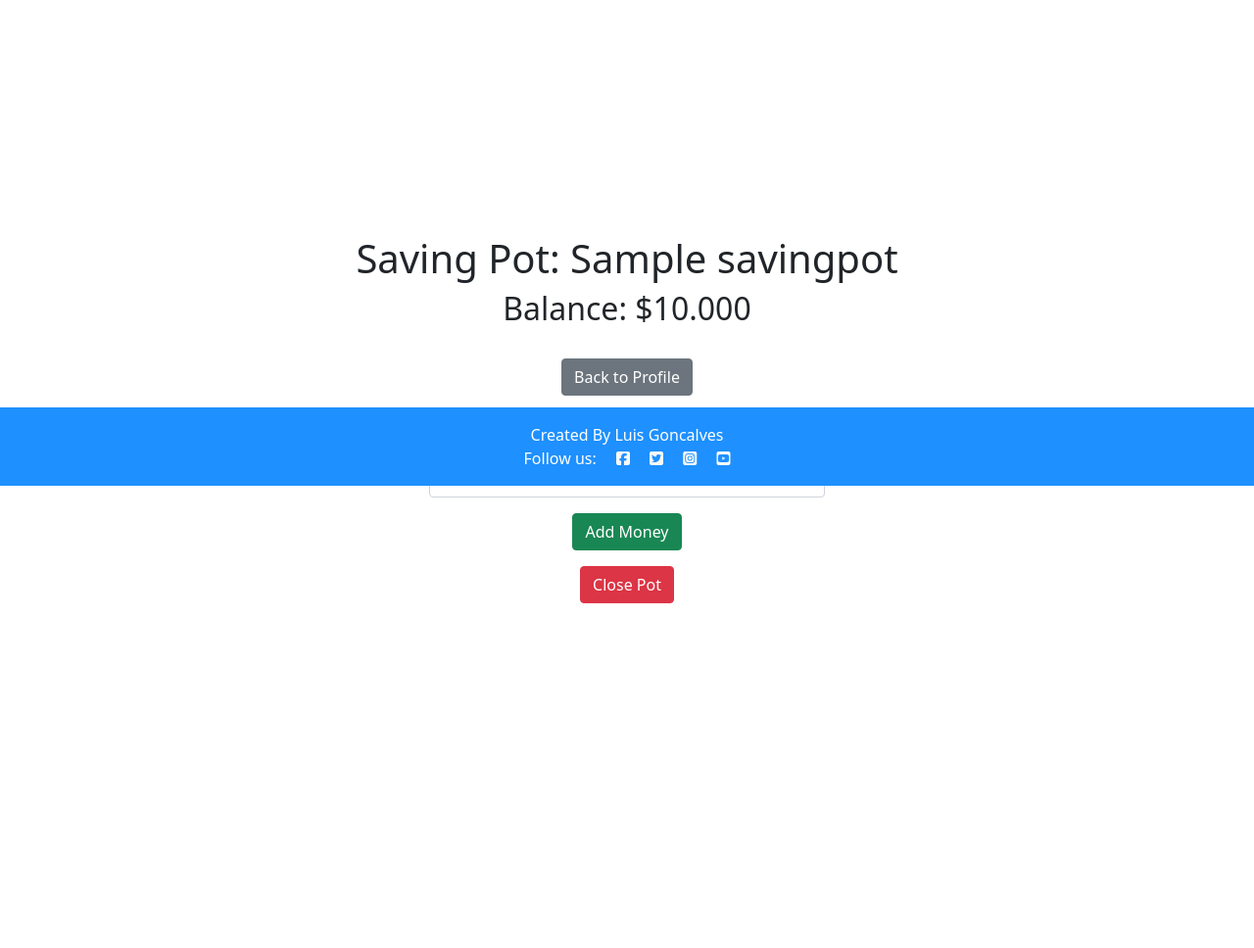
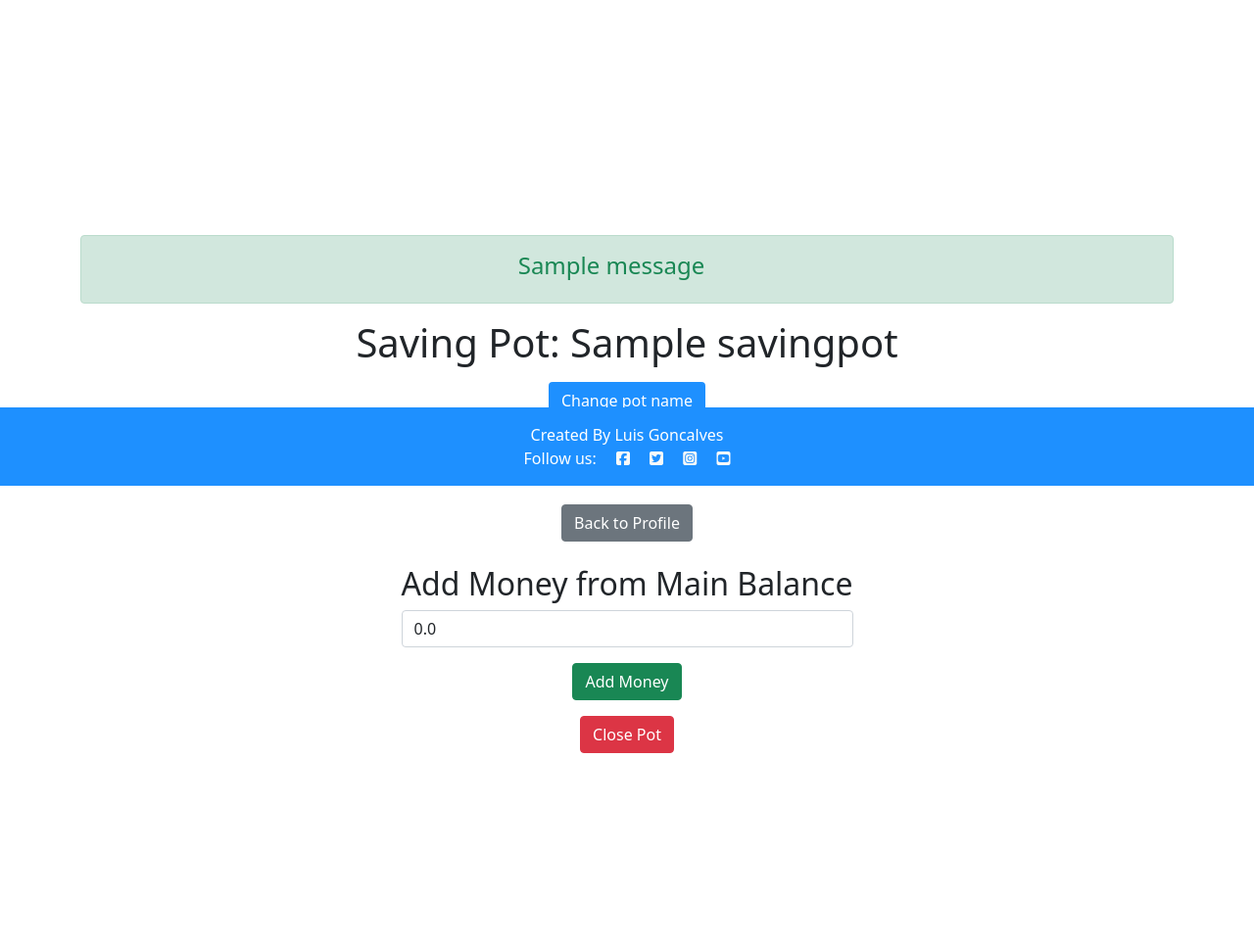
Before and after one commit to Luisg882/savings-tracker, a Django app: page /saving-pot/1/ in a window 1280 px wide. Shown: the part 304-1272 px from the top of the page at 98% size. Before the commit the page ends 920 px from the top, so only its background shows below. Run offline with Django 4.2, Linux system fonts and the light colour scheme; a user stored in the database is signed in; tables that the repository leaves empty hold one stand-in row (values such as "Sample post"); one stand-in notice (Sample message) is shown; some libraries are stand-ins or nearby versions.

Commit message:
Add change name of saving pot. Fixing the display of successful message

```diff
--- a/saving/forms.py
+++ b/saving/forms.py
@@ -48,3 +48,8 @@ class AddMoneySavingPot(forms.ModelForm):
     class Meta:
         model = SavingPot
         fields = ('balance',)
+
+class ChangeNameSavingPot(forms.ModelForm):
+    class Meta:
+        model = SavingPot
+        fields = ('name',)
--- a/saving/templates/account/saving_pot_details.html
+++ b/saving/templates/account/saving_pot_details.html
@@ -4,8 +4,20 @@
 
 {% block content %}
 <div class="container-fluid d-flex flex-column justify-content-center align-items-center content-extention-2">
+    {% if messages %}
+    <div class="container">
+      {% for message in messages %}
+        <div class="alert alert-{{ message.tags }} alert-dismissible fade show text-center text-success" role="alert">
+          <h4>{{ message|safe }}</h4>
+        </div>
+      {% endfor %}
+    </div>
+    {% endif %}
     <div class="container">
         <h1 class="text-center">Saving Pot: {{ saving_pot.name }}</h1>
+        <div class="text-center mt-3">
+            <a href="{% url 'change-pot-name' saving_pot.id %}" class="btn button text-white content-bottom">Change pot name</a>
+        </div>
         <div class="text-center">
             <h2>Balance: ${{ saving_pot.balance }}</h2>
         </div>
@@ -14,8 +26,8 @@
         <a href="{% url 'profile' %}" class="btn btn-secondary">Back to Profile</a>
     </div>
     <div class="mt-4 text-center">
-        <h3>Add Money from Main Balance</h2>
         <form method="post">
+            <label for="id_balance"><h2>Add Money from Main Balance</h2></label>
             {% csrf_token %}
             {{ add_funds_form|crispy }}
             <!-- Hide the Name label manually -->
--- a/saving/urls.py
+++ b/saving/urls.py
@@ -8,4 +8,5 @@ urlpatterns = [
     path('open-pot/', views.create_saving_pot_view, name='open-pot'),
     path('saving-pot/<int:pot_id>/', views.saving_pot_details_view, name='saving-pot-details'),
     path('close-pot/<int:pot_id>/', views.close_pot_confirmation_view, name='close-pot'),
+    path('change-pot-name/<int:pot_id>/', views.change_name_pot_details_view, name='change-pot-name'),
 ]
--- a/saving/views.py
+++ b/saving/views.py
@@ -1,9 +1,10 @@
+from django.urls import reverse
 from django.core.paginator import Paginator
 from django.shortcuts import render, redirect
 from django.contrib.auth.decorators import login_required
 from django.contrib import messages
 from .models import Profile
-from .forms import AddMoney, OpenNewPot, AddMoneySavingPot
+from .forms import AddMoney, OpenNewPot, AddMoneySavingPot, ChangeNameSavingPot
 
 def home_view(request):
     if request.user.is_authenticated:
@@ -25,7 +26,6 @@ def profile_view(request):
          'page_obj': page_obj}
     )
 
-@login_required
 def move_money_view(request):
     profile = Profile.objects.get(user=request.user)
 
@@ -33,7 +33,14 @@ def move_money_view(request):
         add_money_form = AddMoney(data=request.POST, instance=profile)
         if add_money_form.is_valid():
             add_money_form.save()
-            return redirect('profile')
+            # Generate the URL for the profile page
+            profile_url = reverse('profile')
+            messages.success(
+                request,
+                f'Transfer completed. <a href="{profile_url}" class="alert-link">Go to Profile</a>',
+                extra_tags='safe'
+            )
+
     else:
         add_money_form = AddMoney(instance=profile)
 
@@ -56,7 +63,13 @@ def create_saving_pot_view(request):
             saving_pot.profile = profile
             saving_pot.user = request.user
             saving_pot.save()
-            return redirect('profile')
+            # Generate the URL for the profile page
+            profile_url = reverse('profile')
+            messages.success(
+                request,
+                f'New Pot created. <a href="{profile_url}" class="alert-link">Go to Profile</a>',
+                extra_tags='safe'
+            )
     else:
         pot_form = OpenNewPot()
 
@@ -81,8 +94,12 @@ def saving_pot_details_view(request, pot_id):
                 saving_pot.balance += amount_to_add
                 profile.save()
                 saving_pot.save()
+                messages.success(
+                request,
+                f'Transfer completed',
+                extra_tags='safe'
+            )
 
-            return redirect('profile')
     else:
         add_funds_form = AddMoneySavingPot()
 
@@ -95,7 +112,6 @@ def saving_pot_details_view(request, pot_id):
     )
 
 
-@login_required
 @login_required
 def close_pot_confirmation_view(request, pot_id):
     profile = Profile.objects.get(user=request.user)
@@ -112,3 +128,31 @@ def close_pot_confirmation_view(request, pot_id):
             'balance': saving_pot.balance
         }
         )
+
+
+@login_required
+def change_name_pot_details_view(request, pot_id):
+    profile = Profile.objects.get(user=request.user)
+    saving_pot = profile.saving_pots.get(id=pot_id)
+
+    if request.method == "POST":
+        change_name_form = ChangeNameSavingPot(data=request.POST, instance=saving_pot)
+        if change_name_form.is_valid():
+            change_name_form.save()
+            # Generate the URL for the profile page
+            profile_url = reverse('profile')
+            messages.success(
+                request,
+                f'Name Changed. <a href="{profile_url}" class="alert-link">Go to Profile</a>',
+                extra_tags='safe'
+            )
+    else:
+        change_name_form = ChangeNameSavingPot(instance=saving_pot)
+
+    return render(
+        request, 'account/change_pot_name.html',
+        {
+            'saving_pot': saving_pot,
+            'change_name_form': change_name_form
+        }
+    )
```
Also changed, not shown: saving/templates/account/change_pot_name.html (added, +24 -0 lines), saving/templates/account/move_money.html (+10 -0 lines), saving/templates/account/open_pot.html (+10 -1 lines), static/css/style.css (+27 -24 lines), README.md, static/images/view-without-reverse.png (added).
